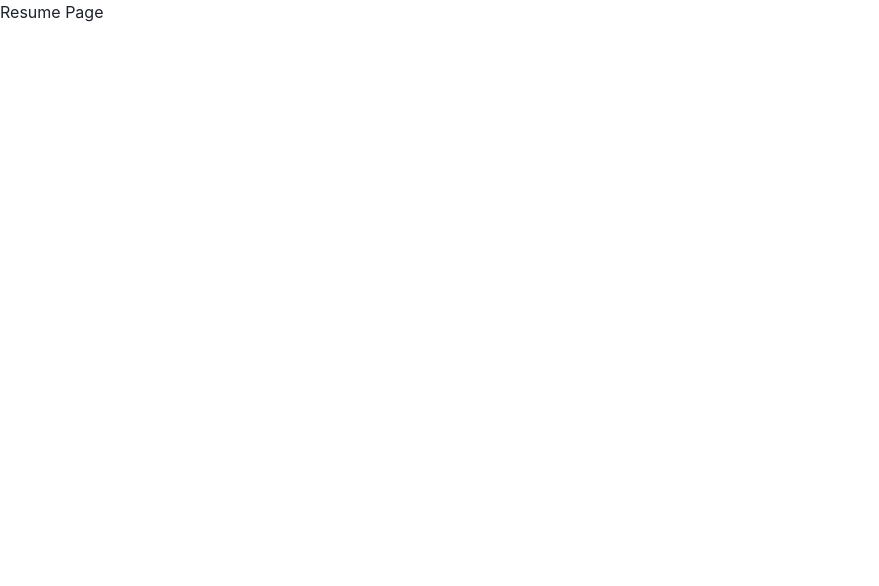
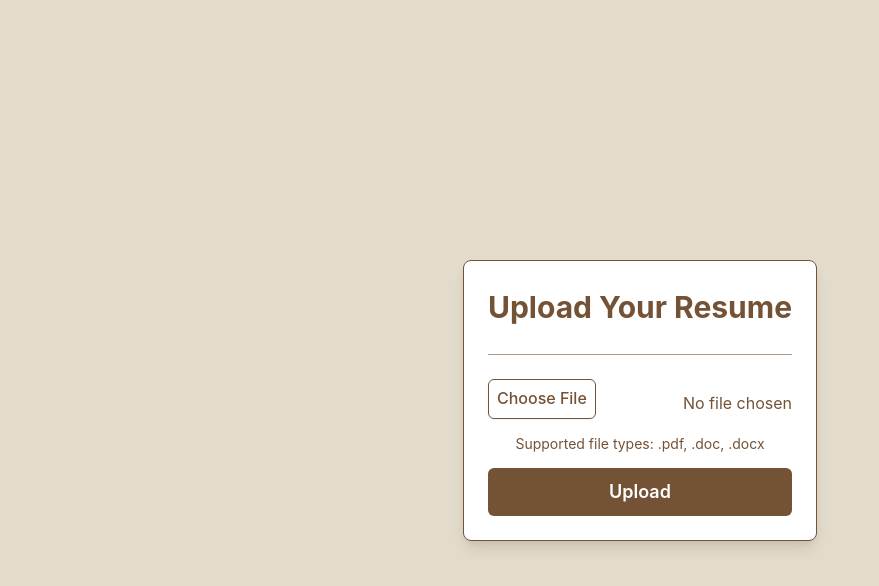
Before and after one commit to MandaranK/HTN2024, a React (Vite) app in the folder frontend/: page /resume in a window 1280 px wide. Shown: the top 586 px of the page, without its empty margins (0-879 px from the left). Built offline with nearby package versions, Linux system fonts and the light colour scheme.

Commit message:
Resume upload UI

```diff
--- a/frontend/src/components/Resume.jsx
+++ b/frontend/src/components/Resume.jsx
@@ -1,7 +1,143 @@
-export default function Resume(){
-    return (
-        <>
-            Resume Page
-        </>
-    );
+import React, { useState } from "react";
+import {
+  Box,
+  Button,
+  Input,
+  Text,
+  VStack,
+  Center,
+  useToast,
+  FormControl,
+  FormLabel,
+  FormHelperText,
+  Divider,
+} from "@chakra-ui/react";
+
+export default function Resume() {
+  const [status, setStatus] = useState("");
+  const [isUploading, setIsUploading] = useState(false);
+  const [fileName, setFileName] = useState("No file chosen");
+  const toast = useToast();
+
+  const handleFileChange = (e) => {
+    const file = e.target.files[0];
+    if (!file) {
+      setFileName("No file chosen");
+      return;
+    }
+
+    // Allowed MIME types for .pdf, .doc, .docx
+    const allowedMimeTypes = [
+      "application/pdf",
+      "application/msword",
+      "application/vnd.openxmlformats-officedocument.wordprocessingml.document",
+    ];
+
+    const isValidMimeType = allowedMimeTypes.includes(file.type);
+
+    if (!isValidMimeType) {
+      setStatus("Invalid file type. Please upload a .pdf, .doc, or .docx file.");
+      setFileName("No file chosen");
+      return;
+    }
+
+    setFileName(file.name);
+    setStatus(""); // Clear any previous error message
+  };
+
+  const handleFileUpload = async (e) => {
+    e.preventDefault();
+    setIsUploading(true);
+
+    const fileInput = document.getElementById("resume-upload");
+    const file = fileInput.files[0];
+
+    if (!file) {
+      setStatus("Please select a file before uploading.");
+      setIsUploading(false);
+      return;
+    }
+
+    // ...rest of the upload logic...
+
+    setIsUploading(false);
+  };
+
+  return (
+    <Center minH="100vh" bg="#E3DCCC">
+      <Box
+        p={6}
+        bg="white"
+        maxW="md"
+        mx="auto"
+        borderRadius="lg"
+        boxShadow="lg"
+        borderWidth={1}
+        borderColor="#745236"
+        textAlign="center"
+      >
+        <VStack spacing={6} align="stretch">
+          <Text fontSize="3xl" fontWeight="bold" color="#745236">
+            Upload Your Resume
+          </Text>
+          <Divider borderColor="#745236" />
+          <form onSubmit={handleFileUpload}>
+            <FormControl mb={4}>
+              <CustomFileInput>
+                <Button
+                  variant="ghost"
+                  as="label"
+                  htmlFor="resume-upload"
+                  fontSize="md"
+                  fontWeight="medium"
+                  color="#745236"
+                  mb={2}
+                  borderRadius="md"
+                  _hover={{ bgColor: "#f2f2f2" }}
+                  borderColor="#745236"
+                  borderWidth={1}
+                  boxShadow="sm"
+                  padding={2}
+                >
+                  Choose File
+                </Button>
+                <Input
+                  type="file"
+                  id="resume-upload"
+                  accept=".pdf, .doc, .docx"
+                  size="md"
+                  style={{ display: "none" }}
+                  onChange={handleFileChange}
+                />
+                <Text color="#745236">{fileName}</Text>
+              </CustomFileInput>
+              <FormHelperText color="#745236" mt={2}>
+                Supported file types: .pdf, .doc, .docx
+              </FormHelperText>
+            </FormControl>
+            <Button
+              colorScheme="teal"
+              type="submit"
+              isLoading={isUploading}
+              loadingText="Uploading..."
+              size="lg"
+              width="full"
+              borderRadius="md"
+              bg="#745236"
+              _hover={{ bg: "#6b4f3c" }}
+            >
+              Upload
+            </Button>
+          </form>
+          {status && <Text color="#745236" mt={4}>{status}</Text>}
+        </VStack>
+      </Box>
+    </Center>
+  );
 }
+
+const CustomFileInput = ({ children }) => (
+  <Box display="flex" alignItems="center" justifyContent="space-between">
+    {children}
+  </Box>
+);
```
